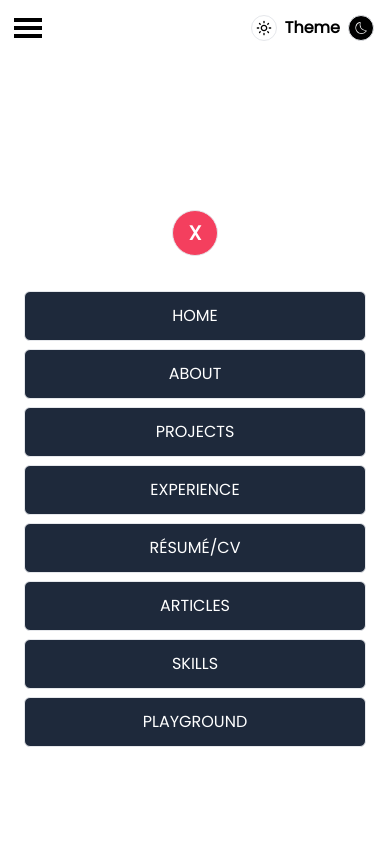
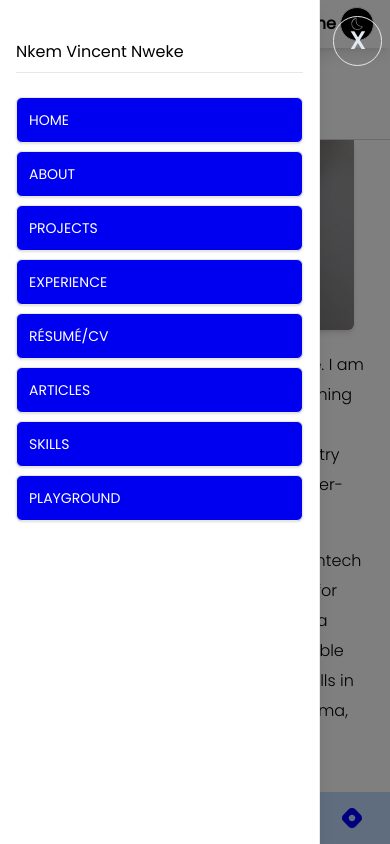
Before and after one commit to Nkemakolamuko/main-portfolio, a React (Vite) app: page /about in a window 390 px wide. Both pictures are taken after a click on the element 22 px from the left and 28 px from the top of the page. Shown: the top 844 px of the page. Built offline with nearby package versions, Linux system fonts and the light colour scheme.

Commit message:
Important UI fixes --

```diff
--- a/src/components/Footer.jsx
+++ b/src/components/Footer.jsx
@@ -10,7 +10,7 @@ const Footer = ({ style }) => {
     <div
       className={`transition-all duration-300 flex justify-between items-center bottom-0 z-50 fixed w-full ${
         theme === "light" ? "!bg-slate-200" : "!bg-slate-900"
-      } font-semibold hover:py-4  px-4 py-4 md:py-2 lg:py-2 dark`}
+      } font-semibold md:hover:py-4 md:px-4 md:py-2 lg:py-2 dark`}
       data-theme={theme}
       style={style}
     >
@@ -18,55 +18,59 @@ const Footer = ({ style }) => {
         NVN © {new Date().getFullYear()}
       </p>
       <div className="w-full md:w-[20%]">
-        <ul className="flex items-center flex-row justify-around md:justify-between md:gap-6">
+        <ul className="flex items-center flex-row md:justify-between md:gap-6 gap-0 w-full divide-x-2 md:divide-x-0">
+          <li className="px-2 flex justify-center py-4 md:px-0 md:py-0 w-[100%] bg-blue-100">
             <a
               href="https://www.linkedin.com/in/nkem-vincent-nweke/"
               target="_blank"
               className="text-[#0A66C2] lg:hover:text-[#0A66C2]"
               title="Connect with me on LinkedIn"
             >
-            <li>
               <FaLinkedin className="w-5 h-5 md:w-6 md:h-6 lg:w-6 lg:h-6" />
+            </a>
           </li>
-          </a>
+          <li className="px-2 flex justify-center py-4 md:px-0 md:py-0 w-[100%]">
             <a
               href="https://twitter.com/NwekeVincent14"
               target="_blank"
               title="Let's connect on X"
             >
-            <li>
               <FaXTwitter className="w-5 h-5 md:w-6 md:h-6 lg:w-6 lg:h-6" />
+            </a>
           </li>
-          </a>
+          <li
+            className={`px-2 flex justify-center py-4 md:px-0 md:py-0 w-[100%] ${
+              theme === "light" ? "!bg-gray-100" : "!bg-slate-900"
+            }`}
+          >
             <a
               href="https://github.com/Nkemakolamuko"
               target="_blank"
               title="Check out my Github"
             >
-            <li>
               <FaGithub className="w-5 h-5 md:w-6 md:h-6 lg:w-6 lg:h-6" />
+            </a>
           </li>
-          </a>
+          <li className="px-2 flex justify-center py-4 md:px-0 md:py-0 w-[100%] bg-purple-200">
             <a
               href="https://graphics.social/@thebigbangcoder"
               target="_blank"
               className="text-[#2F0C7A] lg:hover:text-[#2F0C7A]"
               title="Follow me on Mastodon"
             >
-            <li>
               <FaMastodon className="w-5 h-5 md:w-6 md:h-6 lg:w-6 lg:h-6" />
+            </a>
           </li>
-          </a>
+          <li className="px-2 flex justify-center py-4 md:px-0 md:py-0 w-[100%] bg-blue-200">
             <a
               href="https://hashnode.com/@Nkemakolamuko"
               target="_blank"
               className="text-[blue] lg:hover:text-[blue]"
               title="Check out my articles on Hashnode"
             >
-            <li>
               <FaHashnode className="w-5 h-5 md:w-6 md:h-6 lg:w-6 lg:h-6" />
+            </a>
           </li>
-          </a>
         </ul>
       </div>
     </div>
--- a/src/components/Header.jsx
+++ b/src/components/Header.jsx
@@ -33,7 +33,7 @@ const Header = ({
   return (
     <nav
       className={`flex justify-between items-center ${
-        theme === "light" ? "shadow-lg" : "shadow-lg shadow-white/80"
+        theme === "light" ? "shadow-lg" : "shadow shadow-white/80"
       }  font-semibold top-0 sticky z-50 header`}
       data-theme={theme}
     >
@@ -110,23 +110,24 @@ const Header = ({
         </ul>
       </div>
       {/* Hamburger */}
-      <div className="flex lg:hidden py-[10px] items-center relative h-full">
+      <div className="flex lg:hidden md:py-[10px] items-end relative h-full">
         <p to="/" className="pl-3 active:scale-90" onClick={openHamburger}>
           {/* <span className="bg-black text-white px-4 py-[11px] shortName"> */}
           <GiHamburgerMenu className="w-8 h-9 cursor-pointer" />
           {/* </span> */}
         </p>
+        <p className="pb-1 pl-4">NVN</p>
       </div>
-      <div className="px-4 py-[7px] md:px-4 md:py-2 lg:py-2 lg:px-4 flex gap-2 items-center ">
+      <div className="px-4 py-[7px] md:px-4 md:py-2 lg:py-2 lg:px-4 flex gap-1 md:gap-2 items-center ">
         <p
-          className="bg-white border text-black rounded-full p-1 md:p-2 lg:p-2 cursor-pointer"
+          className="bg-white border text-black rounded-full p-2 md:p-2 lg:p-2 cursor-pointer"
           onClick={toggleThemeLight}
         >
           <MdOutlineLightMode />
         </p>
         <p>Theme</p>
         <p
-          className="bg-black border text-white rounded-full p-1 md:p-2 lg:p-2 cursor-pointer"
+          className="bg-black border text-white rounded-full p-2 md:p-2 lg:p-2 cursor-pointer"
           onClick={toggleThemeDark}
         >
           <CiDark />
--- a/src/components/pages/About.jsx
+++ b/src/components/pages/About.jsx
@@ -24,7 +24,7 @@ const About = () => {
   };
 
   return (
-    <div className={theme}>
+    <div className="dark" data-theme={theme}>
       <Header openHamburger={toggleHamburger} activeAbout={true} />
       {isHamburgerVisible && (
         <HeaderHamburger hideHamburger={toggleHamburger} />
@@ -101,7 +101,7 @@ const About = () => {
 
         <div className="resume-section-content font-light leading-[30px]">
           <button onClick={toggleInterests}>
-            <p className="transition-all duration-300 flex items-center gap-2 cursor-pointer border-l border-r hover:border-t-0 hover:border-b-0 px-2 py-1 my-4 rounded-md border-gray-600 justify-between font-light hover:bg-slate-300 hover:border-slate-300">
+            <p className="transition-all duration-300 flex items-center gap-2 cursor-pointer border-l border-r hover:border-t-0 hover:border-b-0 px-2 py-1 my-4 rounded-md border-gray-600 justify-between outline-none font-light hover:bg-slate-300 hover:border-slate-300">
               <h2 className="my-2 md:my-2 font-bold text-base md:text-xl transition-all duration-300">
                 {isInterestVisible ? "Hide Interests" : "Show Interests"}
               </h2>
--- a/src/components/pages/Home.jsx
+++ b/src/components/pages/Home.jsx
@@ -21,7 +21,7 @@ const Home = () => {
   };
 
   return (
-    <div className="home">
+    <div className="home h-screen" data-theme={theme}>
       <Header openHamburger={handleOpenHamburger} />
       {hamburger && <HeaderHamburger hideHamburger={handleHideHamburger} />}
       <ToastContainer position="top-left" />
@@ -36,8 +36,8 @@ const Home = () => {
             <Typewriter text="  Nkem Vincent Nweke" speed={100} />
           </span>{" "}
           <br />
-          <span className="text-[37px] lg:text-[60px] font-[600] name transition-all duration-300">
-            <Typewriter text="Frontend Developer" speed={200} />
+          <span className="text-[24px] lg:text-[60px] font-[600] name transition-all duration-300">
+            <Typewriter text="  Frontend React Developer" speed={200} />
           </span>
         </div>
 
--- a/src/components/pages/Projects.jsx
+++ b/src/components/pages/Projects.jsx
@@ -85,8 +85,10 @@ const Projects = () => {
           </div>
         )}
       </div>
-      <div className="px-2 text-center md:w-[600px] container mx-auto h-[70vh] md:h-[60vh] flex items-center justify-center text-lg">
-        <p>Select from different project category for easy browse through.</p>
+      <div className="px-2 text-center md:w-[600px] container mx-auto h-[70vh] md:h-[60vh] flex items-center justify-center">
+        <p>
+          Select from different project category above for easy browse through.
+        </p>
       </div>
       <Footer />
     </div>
--- a/src/components/pages/components/HeaderHamburger.jsx
+++ b/src/components/pages/components/HeaderHamburger.jsx
@@ -6,24 +6,25 @@ import { ThemeContext } from "../../../App";
 const HeaderHamburger = ({ hideHamburger }) => {
   const { theme } = useContext(ThemeContext);
   return (
-    <div className="z-[99] bg-black flex items-center justify-center mx-auto h-[100vh] top-0 sticky flex-col gap-[35px] dark">
+    <div className="z-[99] h-[100vh] top-0 fixed bg-black/50 w-[100%]">
       <p
-        className={`border rounded-full text-xl px-4 py-2 md:text-2xl cursor-pointer font-bold tracking-widest transition-all duration-300 ${
-          theme === "dark"
-            ? "text-white hover:text-white bg-rose-500 hover:bg-rose-600"
-            : "text-white hover:text-white bg-rose-500 hover:bg-rose-600"
-        } active:scale-90`}
+        className={`absolute right-2 border rounded-full top-4 text-2xl px-4 py-2 md:text-2xl cursor-pointer font-bold tracking-widest text-slate-200 transition-all duration-300 active:scale-90`}
         onClick={hideHamburger}
       >
         X
       </p>
-      <ul className="flex gap-2 flex-col text-center transition-all duration-300 w-full md:w-1/2 px-6">
+      <div
+        className="z-[99] flex py-8 h-[100vh] top-0 fixed flex-col dark w-[82%] shadow-lg border-r px-4"
+        data-theme={theme}
+      >
+        <p className="py-2 mb-2 border-b">Nkem Vincent Nweke</p>
+        <ul className="flex gap-2 flex-col text-sm transition-all duration-300 w-[100%] md:w-1/2 py-4">
           <Link to="/" className="">
             <li
-            className={`${
+              className={`shadow ${
                 theme === "dark"
                   ? "bg-white text-black font-semibold"
-                : "bg-[#1e293b] text-white"
+                  : "bg-[#0000f1] text-white"
               } active:bg-blue-500 border py-3 px-3 rounded-md active:scale-90`}
             >
               HOME
@@ -31,10 +32,10 @@ const HeaderHamburger = ({ hideHamburger }) => {
           </Link>
           <Link to="/about" className="">
             <li
-            className={`${
+              className={`shadow ${
                 theme === "dark"
                   ? "bg-white text-black font-semibold"
-                : "bg-[#1e293b] text-white"
+                  : "bg-[#0000f1] text-white"
               } active:bg-blue-500 border py-3 px-3 rounded-md active:scale-90`}
             >
               ABOUT
@@ -42,10 +43,10 @@ const HeaderHamburger = ({ hideHamburger }) => {
           </Link>
           <Link to="/projects" className="">
             <li
-            className={`${
+              className={`shadow ${
                 theme === "dark"
                   ? "bg-white text-black font-semibold"
-                : "bg-[#1e293b] text-white"
+                  : "bg-[#0000f1] text-white"
               } active:bg-blue-500 border py-3 px-3 rounded-md active:scale-90`}
             >
               PROJECTS
@@ -53,10 +54,10 @@ const HeaderHamburger = ({ hideHamburger }) => {
           </Link>
           <Link to="/experience" className="">
             <li
-            className={`${
+              className={`shadow ${
                 theme === "dark"
                   ? "bg-white text-black font-semibold"
-                : "bg-[#1e293b] text-white"
+                  : "bg-[#0000f1] text-white"
               } active:bg-blue-500 border py-3 px-3 rounded-md active:scale-90`}
             >
               EXPERIENCE
@@ -64,10 +65,10 @@ const HeaderHamburger = ({ hideHamburger }) => {
           </Link>
           <Link to="/resume" className="">
             <li
-            className={`${
+              className={`shadow ${
                 theme === "dark"
                   ? "bg-white text-black font-semibold"
-                : "bg-[#1e293b] text-white"
+                  : "bg-[#0000f1] text-white"
               } active:bg-blue-500 border py-3 px-3 rounded-md active:scale-90 uppercase`}
             >
               Résumé/CV
@@ -75,10 +76,10 @@ const HeaderHamburger = ({ hideHamburger }) => {
           </Link>
           <Link to="/articles" className="">
             <li
-            className={`${
+              className={`shadow ${
                 theme === "dark"
                   ? "bg-white text-black font-semibold"
-                : "bg-[#1e293b] text-white"
+                  : "bg-[#0000f1] text-white"
               } active:bg-blue-500 border py-3 px-3 rounded-md active:scale-90`}
             >
               ARTICLES
@@ -86,10 +87,10 @@ const HeaderHamburger = ({ hideHamburger }) => {
           </Link>
           <Link to="/skill" className="">
             <li
-            className={`${
+              className={`shadow ${
                 theme === "dark"
                   ? "bg-white text-black font-semibold"
-                : "bg-[#1e293b] text-white"
+                  : "bg-[#0000f1] text-white"
               } active:bg-blue-500 border py-3 px-3 rounded-md active:scale-90`}
             >
               SKILLS
@@ -97,10 +98,10 @@ const HeaderHamburger = ({ hideHamburger }) => {
           </Link>
           <Link to="/playground" className="">
             <li
-            className={`${
+              className={`shadow ${
                 theme === "dark"
                   ? "bg-white text-black font-semibold"
-                : "bg-[#1e293b] text-white"
+                  : "bg-[#0000f1] text-white"
               } active:bg-blue-500 border py-3 px-3 rounded-md active:scale-90`}
             >
               PLAYGROUND
@@ -108,6 +109,7 @@ const HeaderHamburger = ({ hideHamburger }) => {
           </Link>
         </ul>
       </div>
+    </div>
   );
 };
 
--- a/src/index.css
+++ b/src/index.css
@@ -6,6 +6,7 @@
 
 * {
   font-family: "Poppins", sans-serif;
+  scrollbar-width: none;
 }
 
 :root {
@@ -18,7 +19,7 @@
 
 /* Change to dark for when I wanna fix dark mode */
 [data-theme="dark"] {
-  --background-color: #1e293b;
+  --background-color: #000c3b;
   --secondary-background-color: white;
   --primary-text-color: white;
   --secondary-text-color: black;
```
Lines whose indentation alone changed are shown as unchanged.
